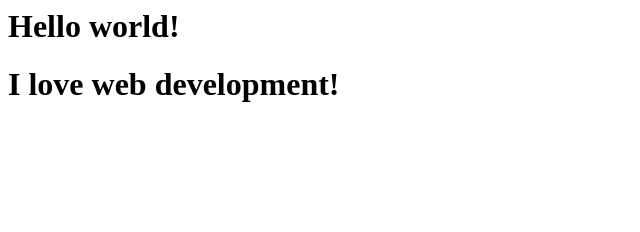
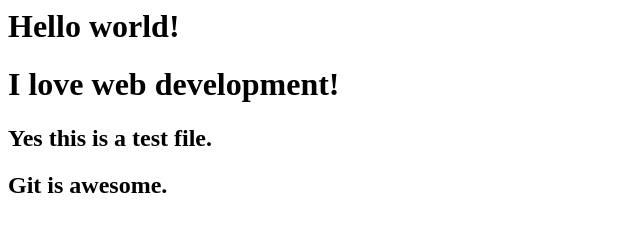
Before and after one commit to trungkien9955/test, a plain HTML site: page index.html in a window 1280 px wide. Shown: the whole page, without its empty margins (0-640 px from the left). Drawn offline with Linux system fonts and the light colour scheme.

Commit message:
update index.html

```diff
--- a/index.html
+++ b/index.html
@@ -1,2 +1,4 @@
 <h1>Hello world!</h1>
 <h1>I love web development!</h1>
+<h2>Yes this is a test file.</h2>
+<h2>Git is awesome.</h2>
```
